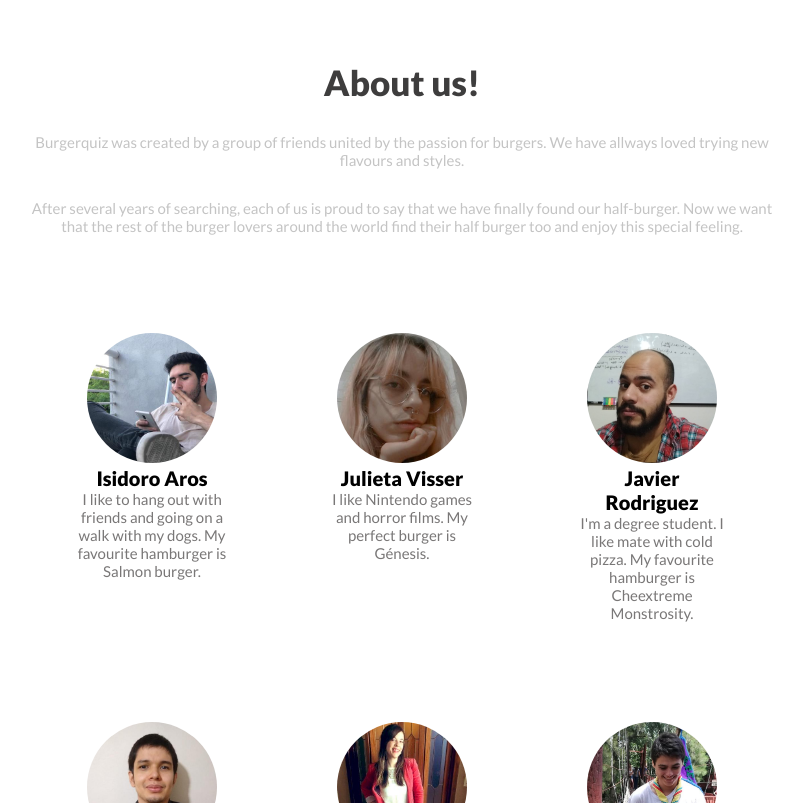
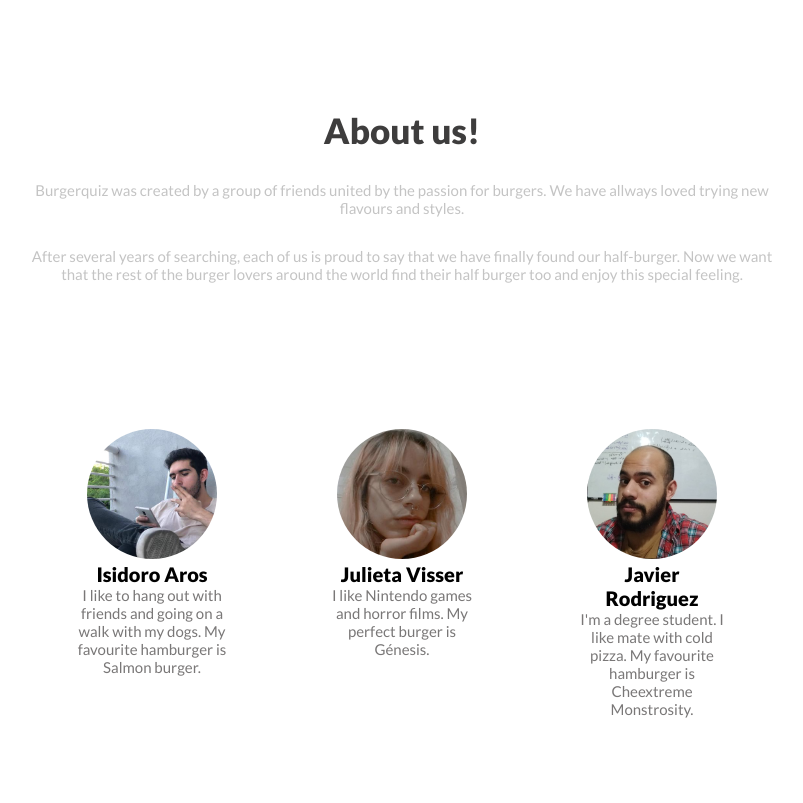
Before and after one commit to JaviCeRodriguez/BurgerQuiz, a plain HTML site: page index.html in a window 1280 px wide. Shown: the part 2821-3624 px from the top of the page, without its empty margins (238-1041 px from the left). Drawn offline with nearby package versions, Linux system fonts and the light colour scheme.

Commit message:
Update styles.css

```diff
--- a/css/styles.css
+++ b/css/styles.css
@@ -441,7 +441,7 @@ body {
 .About-us {
     width: 60%;
     margin-top:50px;
-    padding: 3rem 0;
+    padding: 6rem 0;
     text-align: center;
 }
 
```
